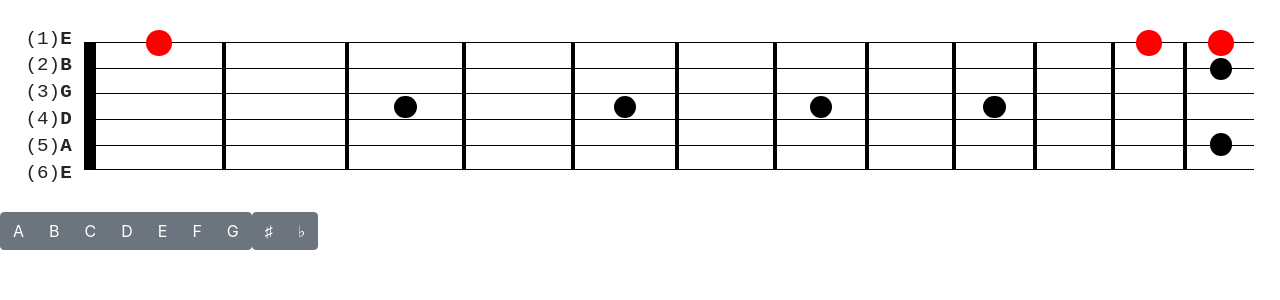
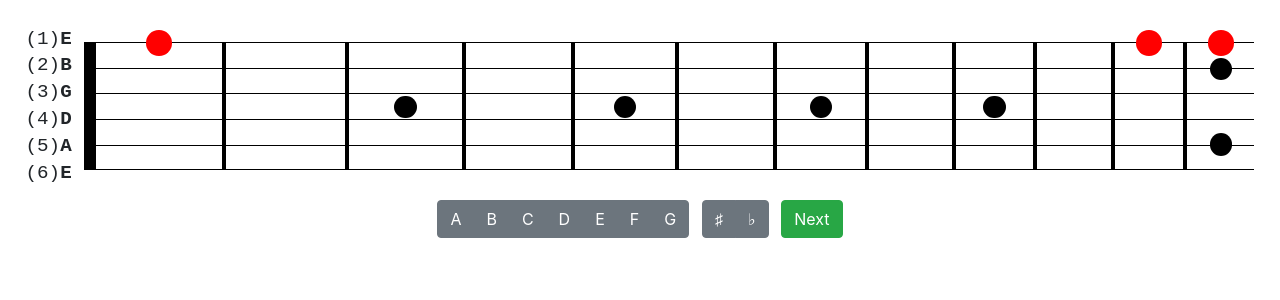
Before and after one commit to meddy/fretboard-trainer, a React (Create React App) app: page / in a window 1280 px wide. Shown: the top 300 px of the page. Built offline with nearby package versions, Linux system fonts and the light colour scheme.

Commit message:
I am a god at css.

```diff
--- /dev/null
+++ b/src/App.module.css
@@ -0,0 +1,3 @@
+.container {
+  margin: 2vw;
+}
--- a/src/App.tsx
+++ b/src/App.tsx
@@ -1,11 +1,12 @@
 import React from "react";
 
+import styles from "./App.module.css";
 import Fretboard from "./Fretboard";
 import NoteSelector from "./NoteSelector";
 
 function App() {
   return (
-    <div className="App">
+    <div className={styles.container}>
       <Fretboard />
       <NoteSelector />
     </div>
--- a/src/Fretboard.module.css
+++ b/src/Fretboard.module.css
@@ -1,7 +1,7 @@
 .container {
   align-items: center;
   display: flex;
-  margin: 2vw;
+  margin-bottom: 1vw;
   width: 96vw;
 }
 
--- /dev/null
+++ b/src/NoteSelector.module.css
@@ -0,0 +1,12 @@
+.container {
+  display: flex;
+  justify-content: center;
+}
+
+.container > * {
+  margin-right: 1vw;
+}
+
+.container > *:last-child {
+  margin-right: 0;
+}
--- a/src/NoteSelector.tsx
+++ b/src/NoteSelector.tsx
@@ -1,5 +1,7 @@
 import React, { useState } from "react";
-import { Button, ButtonGroup, Form } from "reactstrap";
+import { Button, ButtonGroup } from "reactstrap";
+
+import styles from "./NoteSelector.module.css";
 
 enum Note {
   A = "A",
@@ -21,8 +23,8 @@ export default function NoteSelector() {
   const [accidental, setAccidental] = useState<Accidental | null>(null);
 
   return (
-    <Form inline>
-      <ButtonGroup>
+    <div className={styles.container}>
+      <ButtonGroup className={styles["note-group"]}>
         <Button
           active={note === Note.A}
           onClick={() => setSelectedNote(Note.A)}
@@ -80,6 +82,7 @@ export default function NoteSelector() {
           &#9837;
         </Button>
       </ButtonGroup>
-    </Form>
+      <Button color="success">Next</Button>
+    </div>
   );
 }
```
